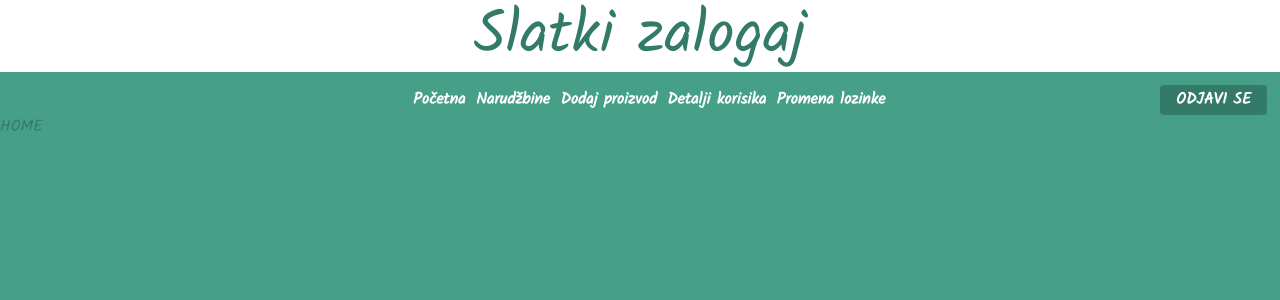
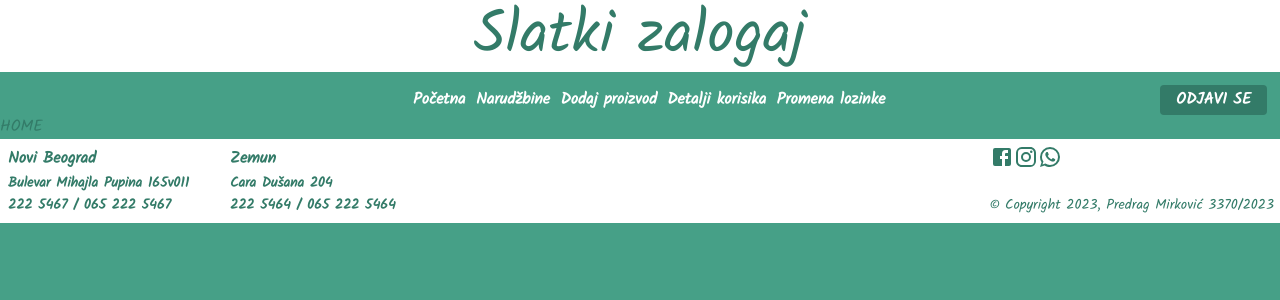
Before and after one commit to pedja98/sweet-bite-web, a React (Create React App) app: page /user in a window 1280 px wide. Shown: the top 300 px of the page. Built offline with nearby package versions, Linux system fonts and the light colour scheme.

Commit message:
add footer

```diff
--- a/package.json
+++ b/package.json
@@ -5,6 +5,7 @@
   "dependencies": {
     "@emotion/react": "^11.11.3",
     "@emotion/styled": "^11.11.0",
+    "@mui/icons-material": "^5.15.3",
     "@mui/material": "^5.15.3",
     "@reduxjs/toolkit": "^2.0.1",
     "@testing-library/jest-dom": "^5.17.0",
--- /dev/null
+++ b/src/components/common/footer/footer.tsx
@@ -0,0 +1,52 @@
+import { Typography } from '@mui/material'
+import FacebookIcon from '@mui/icons-material/Facebook'
+import InstagramIcon from '@mui/icons-material/Instagram'
+import WhatsAppIcon from '@mui/icons-material/WhatsApp'
+import {
+  FooterLocationElement,
+  FooterRoot,
+  FooterRootElement,
+  FooterSocialMediaAndAuthorElement,
+} from '../../../styles/footer'
+const Footer = () => {
+  return (
+    <FooterRoot>
+      <FooterRootElement>
+        <FooterLocationElement>
+          <Typography variant='subtitle1'>
+            <b>Novi Beograd</b>
+          </Typography>
+          <Typography variant='subtitle2'>
+            <b>
+              Bulevar Mihajla Pupina 165v011 <br />
+              222 5467 / 065 222 5467
+            </b>
+          </Typography>
+        </FooterLocationElement>
+        <FooterLocationElement>
+          <Typography variant='subtitle1'>
+            <b>Zemun</b>
+          </Typography>
+          <Typography variant='subtitle2'>
+            <b>
+              Cara Dušana 204 <br />
+              222 5464 / 065 222 5464
+            </b>
+          </Typography>
+        </FooterLocationElement>
+      </FooterRootElement>
+      <FooterSocialMediaAndAuthorElement>
+        <div>
+          <FacebookIcon />
+          <InstagramIcon />
+          <WhatsAppIcon />
+        </div>
+        <Typography sx={{ marginTop: '18px' }} variant='subtitle2'>
+          © Copyright 2023, Predrag Mirković 3370/2023
+        </Typography>
+      </FooterSocialMediaAndAuthorElement>
+    </FooterRoot>
+  )
+}
+
+export default Footer
--- a/src/components/user/user.tsx
+++ b/src/components/user/user.tsx
@@ -3,6 +3,7 @@ import Header from '../common/header/Header'
 import NavBar from '../common/navBar/NavBar'
 import { useAppSelector } from '../../app/hooks'
 import { selectAuthKey } from '../../features/auth/auth.selectors'
+import Footer from '../common/footer/footer'
 
 const User = () => {
   const currentUserType = useAppSelector(selectAuthKey('type'))
@@ -11,6 +12,7 @@ const User = () => {
       <Header />
       <NavBar userType={currentUserType} />
       <Outlet />
+      <Footer />
     </div>
   )
 }
--- /dev/null
+++ b/src/styles/footer.ts
@@ -0,0 +1,39 @@
+import styled from 'styled-components'
+import { WhiteTeamColor } from '../constants/common'
+
+export const FooterRoot = styled('div')(() => ({
+  backgroundColor: WhiteTeamColor,
+  display: 'flex',
+  flexDirection: 'row',
+  justifyContent: 'space-between',
+  padding: '6px',
+  boxSizing: 'border-box',
+  marginTop: 'auto',
+}))
+
+export const FooterRootElement = styled('div')(() => ({
+  backgroundColor: WhiteTeamColor,
+  display: 'flex',
+  flexDirection: 'row',
+  '& > *:not(:last-child)': {
+    marginRight: '-30px',
+  },
+}))
+
+export const FooterLocationElement = styled('div')(() => ({
+  height: '100%',
+  width: 250,
+  textAlign: 'left',
+  backgroundColor: WhiteTeamColor,
+  marginLeft: 2,
+  display: 'flex',
+  flexDirection: 'column',
+  justifyContent: 'flex-end',
+  alignItems: 'flex-start',
+}))
+
+export const FooterSocialMediaAndAuthorElement = styled('div')(() => ({
+  backgroundColor: WhiteTeamColor,
+  display: 'flex',
+  flexDirection: 'column',
+}))
--- a/src/styles/users.ts
+++ b/src/styles/users.ts
@@ -4,5 +4,6 @@ export const UserStyledCenterBackgroundContainer = styled('div')(() => ({
   display: 'flex',
   flexDirection: 'column',
   alignItems: 'center',
-  marginTop: '2%',
+  marginTop: '1%',
+  marginBottom: '1%',
 }))
```
Also changed, not shown: 1 other file (tests, documents, lock files or other folders).
